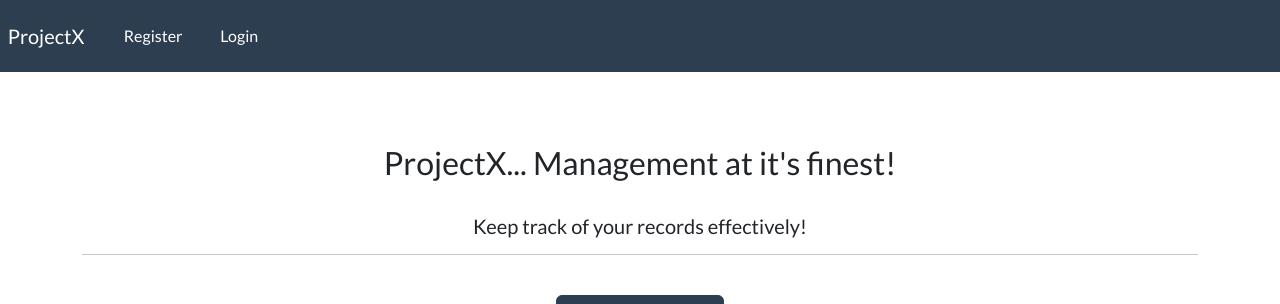
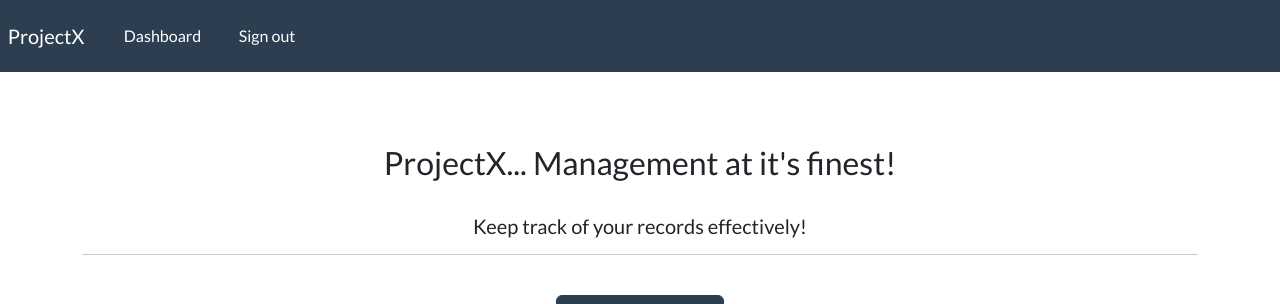
Before and after one commit to MattAugusto00/FootSystem, a Django app: page / in a window 1280 px wide. Shown: the top 304 px of the page. Run offline with Django 4.2, Linux system fonts and the light colour scheme; a user stored in the database is signed in.

Commit message:
criação dashboard e redirecionando login e registro

```diff
--- a/dev/crm/webapp/templates/webapp/navbar.html
+++ b/dev/crm/webapp/templates/webapp/navbar.html
@@ -33,7 +33,7 @@
 
           <li class="nav-item">
 
-            <a class="nav-link" href="{% url 'register' %}">Register &nbsp; <i class="fa fa-home" aria-hidden="true"></i> </a>
+            <a class="nav-link" href="{% url 'dashboard' %}">Dashboard &nbsp; <i class="fa fa-home" aria-hidden="true"></i> </a>
 
           </li>
 
@@ -43,7 +43,7 @@
 
           <li class="nav-item">
 
-            <a class="nav-link" href="{% url 'my-login' %}">Login &nbsp; <i class="fa fa-sign-out" aria-hidden="true"></i> </a>
+            <a class="nav-link" href="{% url 'user-logout' %}">Sign out &nbsp; <i class="fa fa-sign-out" aria-hidden="true"></i> </a>
 
           </li>
 
--- a/dev/crm/webapp/urls.py
+++ b/dev/crm/webapp/urls.py
@@ -5,4 +5,7 @@ urlpatterns = [
   path('', views.home, name=""),
   path('register', views.register, name="register"),
   path('my-login', views.my_login, name="my-login"),
+
+  path('user-logout', views.user_logout, name="user-logout"),
+  path('dashboard', views.dashboard, name="dashboard"),
 ]
--- a/dev/crm/webapp/views.py
+++ b/dev/crm/webapp/views.py
@@ -1,4 +1,4 @@
-from django.shortcuts import render
+from django.shortcuts import redirect, render
 from .forms import CreateUserForm, LoginForm
 from django.contrib.auth.models import auth
 from django.contrib.auth import authenticate
```
Also changed, not shown: dev/crm/webapp/templates/webapp/dashboard.html (+7 -0 lines), dev/crm/db.sqlite3.
